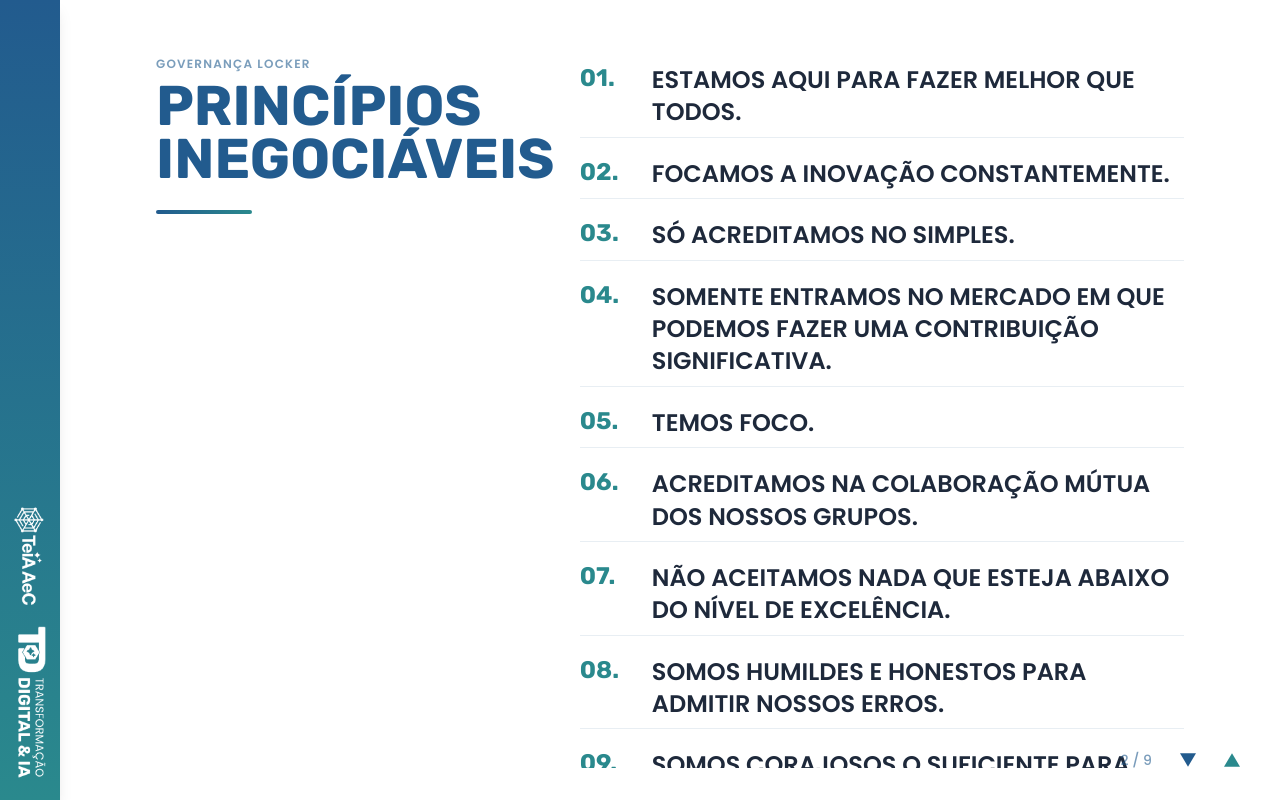
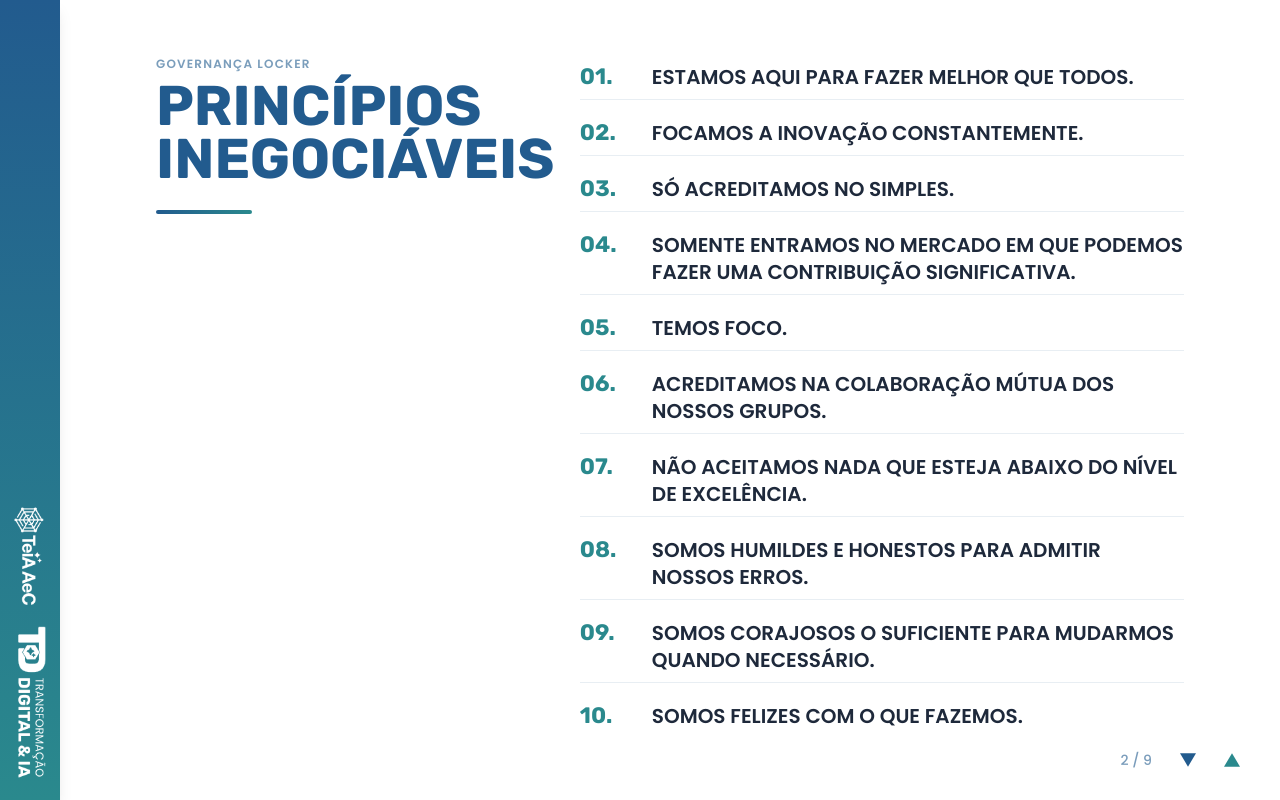
Before and after one commit to Lawalash/ApresentacaoGovernancaLocker, a React (Vite) app: page / in a window 1280 px wide. Both pictures are taken after a click on the button 1232 px from the left and 760 px from the top of the page. Built offline with nearby package versions, Linux system fonts and the light colour scheme.

Commit message:
ajuste de layout

```diff
--- a/components/slides/SlidePrinciples.tsx
+++ b/components/slides/SlidePrinciples.tsx
@@ -16,17 +16,16 @@ const PRINCIPLES = [
 export const SlidePrinciples: React.FC = () => {
   return (
     <div className="relative h-full w-full flex flex-col">
-      {/* Duas colunas - gap reduzido, padding otimizado */}
+      {/* Duas colunas */}
       <div className="flex-1 flex items-start gap-16 pt-6 px-8 overflow-hidden">
-        {/* Coluna esquerda (título) - mais compacta */}
-        <div className="w-[35%] flex flex-col">
+        {/* Coluna esquerda — título centralizado verticalmente */}
+        <div className="w-[35%] flex flex-col justify-center">
           <div className="space-y-6">
             <div>
               <p className="text-xs font-semibold text-[#225B8E]/60 uppercase tracking-widest mb-2 font-poppins">
                 Governança Locker
               </p>
 
-              {/* Título reduzido para 3.5rem, mantém impacto visual */}
               <h2 className="font-rubik text-[3.5rem] leading-[0.95] font-bold text-[#225B8E]">
                 PRINCÍPIOS
                 <br />
@@ -38,7 +37,7 @@ export const SlidePrinciples: React.FC = () => {
           </div>
         </div>
 
-        {/* Coluna direita (lista) - fonte maior, espaçamento compacto */}
+        {/* Coluna direita — princípios com fonte menor */}
         <div className="w-[65%] flex flex-col overflow-hidden">
           <div className="space-y-3">
             {PRINCIPLES.map((principle, index) => (
@@ -46,13 +45,11 @@ export const SlidePrinciples: React.FC = () => {
                 key={principle}
                 className="flex items-start gap-5 py-2 border-b border-[#225B8E]/10 last:border-b-0"
               >
-                {/* Número mais legível */}
-                <span className="min-w-[52px] text-[1.5rem] font-rubik font-bold text-[#2A898D] leading-none pt-0.5">
+                <span className="min-w-[52px] text-[1.4rem] font-rubik font-bold text-[#2A898D] leading-none pt-0.5">
                   {String(index + 1).padStart(2, "0")}.
                 </span>
 
-                {/* Texto aumentado para 1.5rem com leading otimizado + uppercase */}
-                <p className="text-[1.5rem] leading-[1.35] text-slate-800 font-poppins font-semibold">
+                <p className="text-[1.25rem] leading-[1.35] text-slate-800 font-poppins font-semibold">
                   {principle}
                 </p>
               </div>
```
